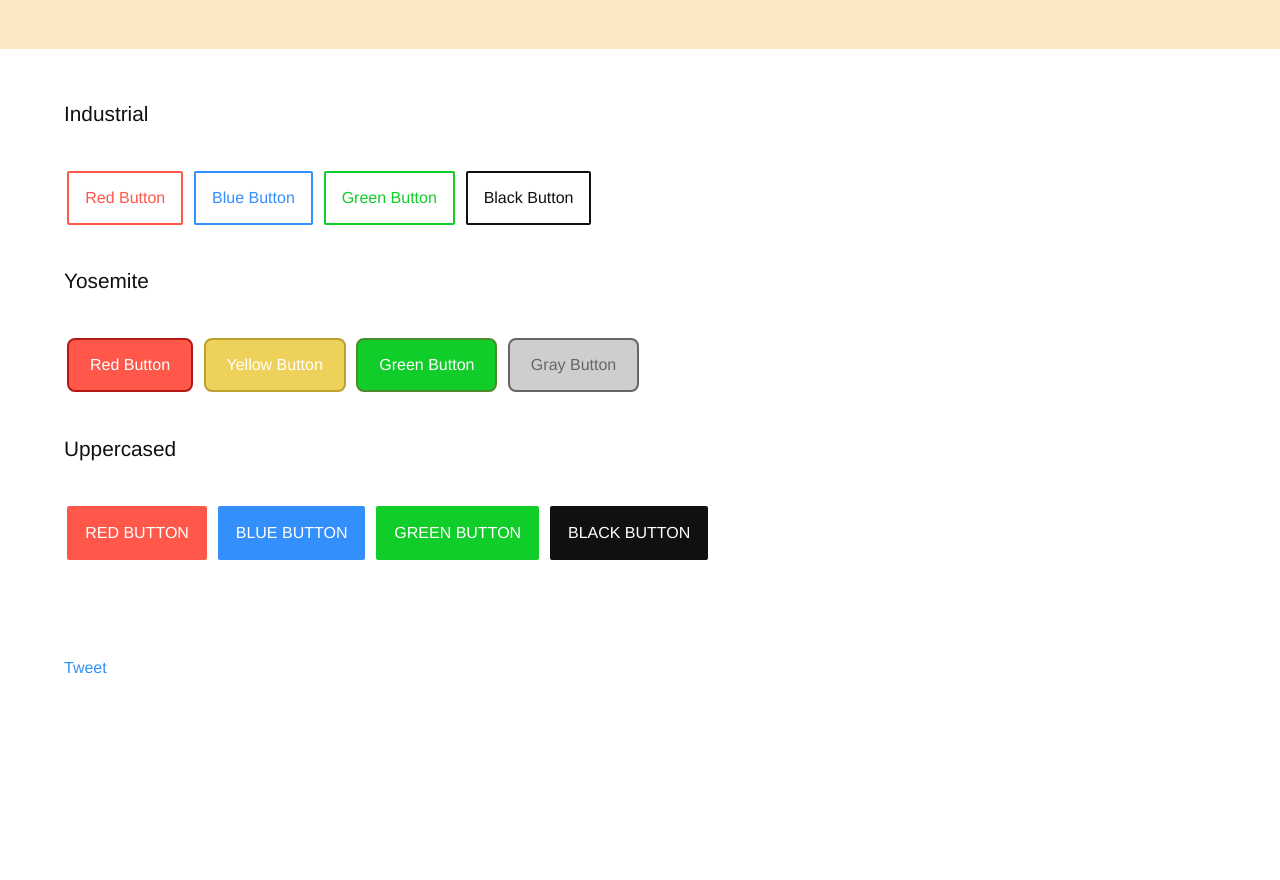
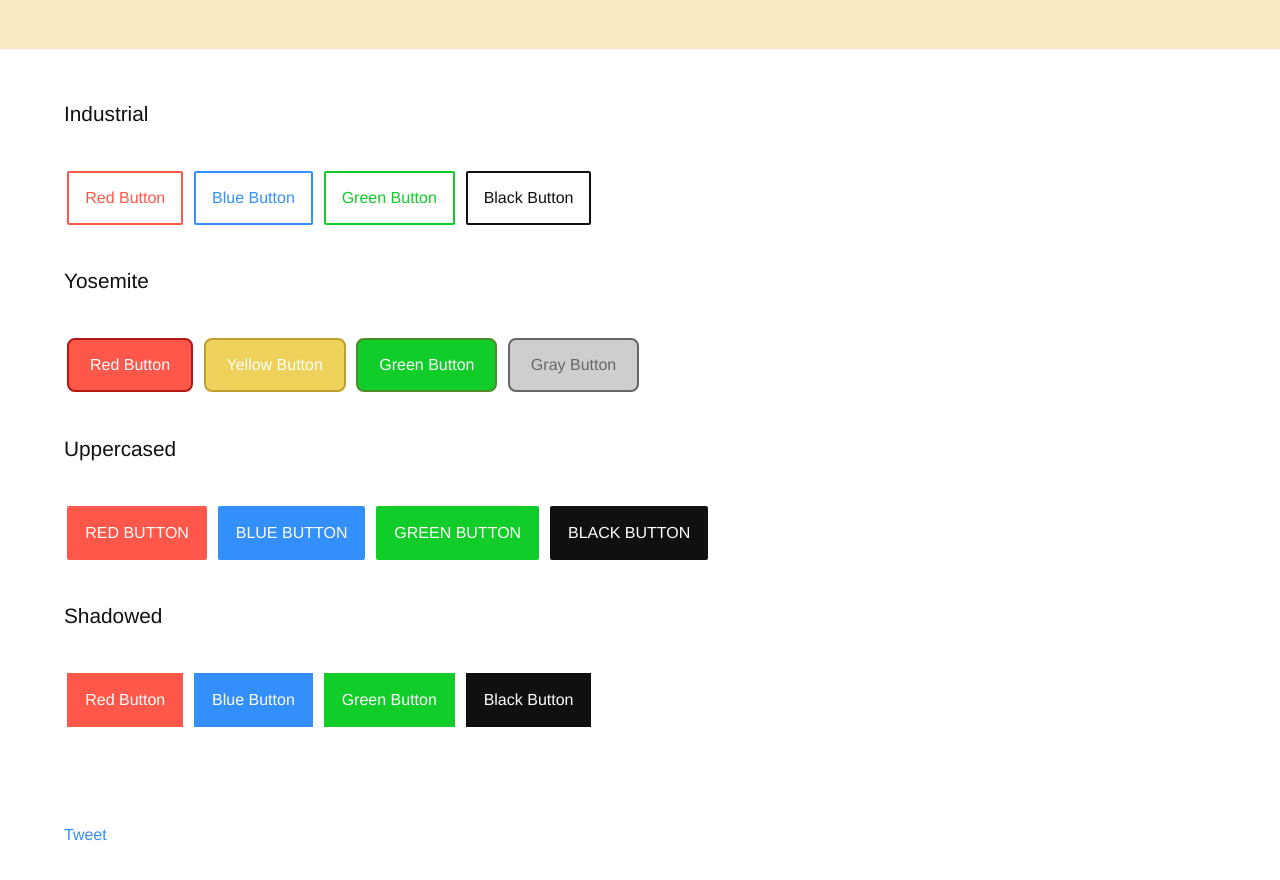
Before and after one commit to TheJaredWilcurt/buttons, a plain HTML site: page index.html in a window 1280 px wide. Shown: the part 164-1044 px from the top of the page. Before the commit the page ends 905 px from the top, so only its background shows below. Drawn offline with Linux system fonts and the light colour scheme.

Commit message:
added shadowed

```diff
--- a/buttons.css
+++ b/buttons.css
@@ -40,3 +40,14 @@ a[class*="uppercased"]:hover, button[class*="uppercased"]:hover { background: #f
 .uppercased-blue:hover { color: #338FFB; border-color: #338FFB; }
 .uppercased-green:hover { color: #11CD29; border-color: #11CD29; }
 .uppercased-black:hover { color: #11100F; border-color: #11100F; }
+
+/* SHADOWED */
+a[class*="shadowed"], button[class*="shadowed"] { padding: 1em; font-weight: 500; transition: .5s all; -webkit-transition: .5s all; }
+.shadowed-red { background: #FF5749; border: 2px solid #FF5749; color: #fff; }
+.shadowed-blue { background: #338FFB; border: 2px solid #338FFB; color: #fff; }
+.shadowed-green { background: #11CD29; border: 2px solid #11CD29; color: #fff; }
+.shadowed-black { background: #11100F; border: 2px solid #11100F; color: #fff; }
+.shadowed-red:hover { box-shadow: 0 0 0 5px #FF5749; }
+.shadowed-blue:hover { box-shadow: 0 0 0 5px #338FFB; }
+.shadowed-green:hover { box-shadow: 0 0 0 5px #11CD29; }
+.shadowed-black:hover { box-shadow: 0 0 0 5px #11100F; }
--- a/index.html
+++ b/index.html
@@ -45,6 +45,15 @@
 				<a class="btn uppercased-green" href="#">Green Button</a>
 				<a class="btn uppercased-black" href="#">Black Button</a>
 			</section>
+
+			<section id="shadowed">
+				<h3>Shadowed</h3>
+
+				<a class="btn shadowed-red" href="#">Red Button</a>
+				<a class="btn shadowed-blue" href="#">Blue Button</a>
+				<a class="btn shadowed-green" href="#">Green Button</a>
+				<a class="btn shadowed-black" href="#">Black Button</a>
+			</section>
 		</div>
 
 		<footer>
```
Also changed, not shown: ._buttons.css (added), ._index.html (added).
